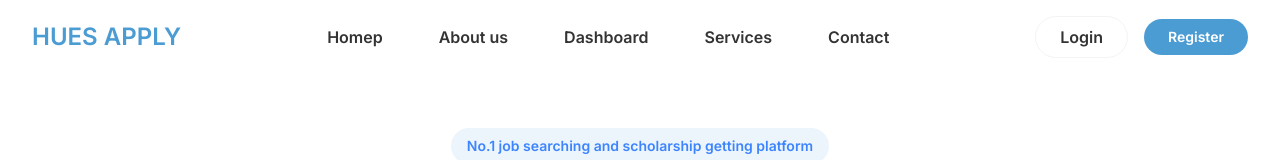
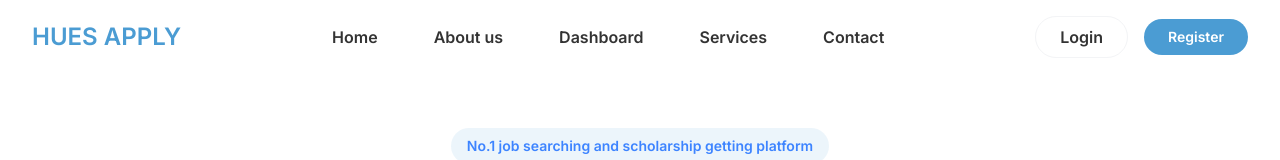
Before and after one commit to Hues-Apply/HA_frontend, a React (Vite) app: page / in a window 1280 px wide. Shown: the top 160 px of the page. Built offline with nearby package versions, Linux system fonts and the light colour scheme.

Commit message:
fix: Update import cases for components and correct Navbar link text

```diff
--- a/src/components/navbar.tsx
+++ b/src/components/navbar.tsx
@@ -33,12 +33,11 @@ const Navbar: React.FC = () => {
                     HUES APPLY
                 </Link>
 
-                <div className="hidden lg:flex text-[#333333] font-semibold text-[1rem] items-center gap-6" role="navigation" aria-label="Desktop menu">
-                    <Link
+                <div className="hidden lg:flex text-[#333333] font-semibold text-[1rem] items-center gap-6" role="navigation" aria-label="Desktop menu">                    <Link
                         to="/"
                         className="hover:text-[#4B9CD3] hover:bg-[#4B9CD31A] px-4 py-2 rounded-full transition"
                     >
-                        Homep
+                        Home
                     </Link>
                     <Link
                         to="/#about"
--- a/src/sections/login.tsx
+++ b/src/sections/login.tsx
@@ -1,17 +1,14 @@
 import { useState, FormEvent } from "react";
-import { Link, useNavigate } from "react-router-dom";
-import SignUp from "./signup";
+import { Link } from "react-router-dom";
+import SignUp from "./Signup";
 import GoogleSignInButton from "../components/GoogleSignInButton";
-import { useAuth } from "../context/AuthContext";
 
 export default function AuthForm() {
   const [isLogin, setIsLogin] = useState(true);
   const [email, setEmail] = useState("");
   const [password, setPassword] = useState("");
   const [isLoading, setIsLoading] = useState(false);
-  const [error, setError] = useState("");  // These will be used when implementing email login
-  // const navigate = useNavigate();
-  // const { setUser } = useAuth();
+  const [error, setError] = useState("");  // Form handling logic only
 
   const handleSubmit = async (e: FormEvent) => {
     e.preventDefault();
```
Also changed, not shown: src/App.tsx (+9 -8 lines), tsconfig.app.json (deleted, +0 -26 lines).
